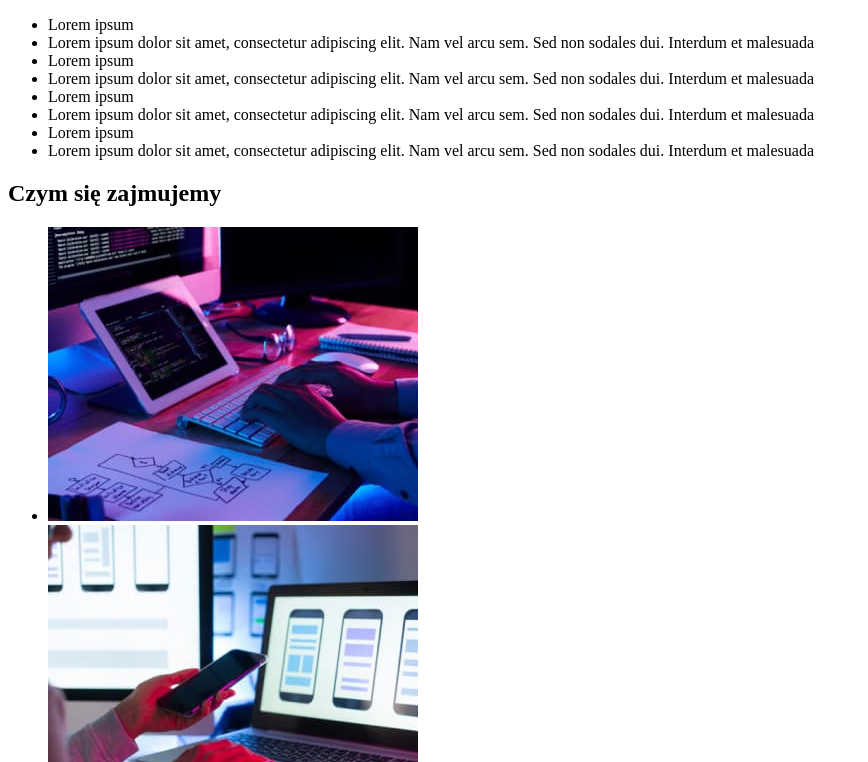
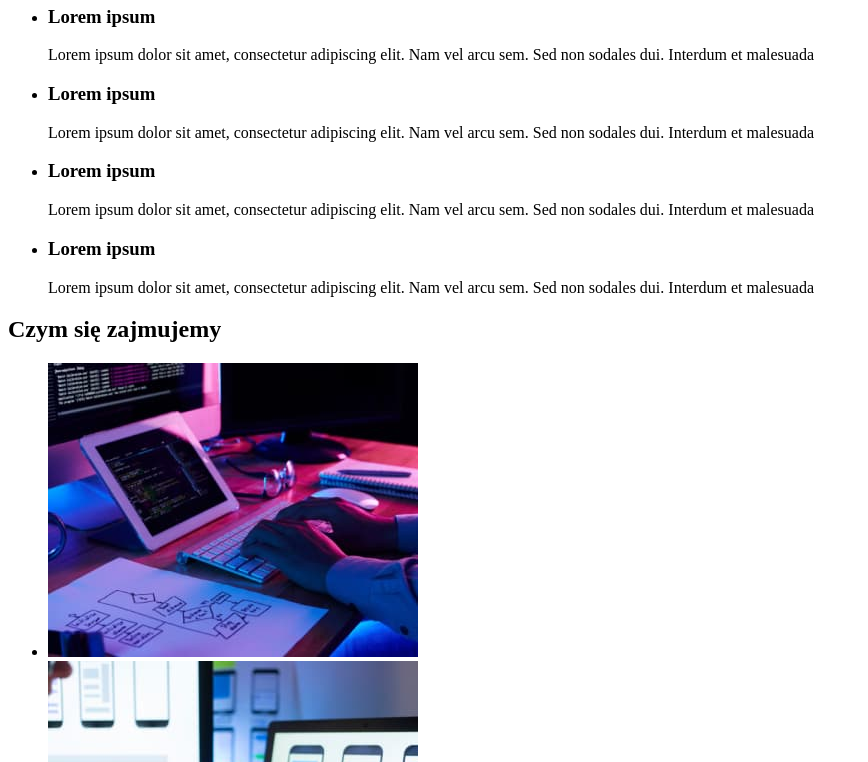
Before and after one commit to Tomasz-Gintrowski/goit-markup-hw-01, a plain HTML site: page index.html in a window 1280 px wide. Shown: the part 249-1011 px from the top of the page, without its empty margins (0-868 px from the left). Drawn offline with Linux system fonts and the light colour scheme.

Commit message:
Change added

```diff
--- a/index.html
+++ b/index.html
@@ -26,23 +26,35 @@
     </div>
     </header>
     <main>
+        <section>
         <h1>EFEKTYWNE ROZWIĄZANIA DLA BIZNESU</h1>
         <button type="button">Zamów usługę</button>
-    </main>
+        </section>
+        <section>
     <ul>
-        <li>Lorem ipsum</li>
-        <li>Lorem ipsum dolor sit amet, consectetur adipiscing elit. Nam vel arcu sem. Sed non sodales dui. Interdum et
-            malesuada</li>
-        <li>Lorem ipsum</li>
-        <li>Lorem ipsum dolor sit amet, consectetur adipiscing elit. Nam vel arcu sem. Sed non sodales dui. Interdum et
-            malesuada</li>
-        <li>Lorem ipsum</li>
-        <li>Lorem ipsum dolor sit amet, consectetur adipiscing elit. Nam vel arcu sem. Sed non sodales dui. Interdum et
-            malesuada</li>
-        <li>Lorem ipsum</li>
-        <li>Lorem ipsum dolor sit amet, consectetur adipiscing elit. Nam vel arcu sem. Sed non sodales dui. Interdum et
-            malesuada</li>
+        <li>
+            <h3>Lorem ipsum</h3>
+                <p>Lorem ipsum dolor sit amet, consectetur adipiscing elit. Nam vel arcu sem. Sed non sodales dui. Interdum et
+            malesuada</p>
+        </li>
+        <li>
+            <h3>Lorem ipsum</h3>
+                <p>Lorem ipsum dolor sit amet, consectetur adipiscing elit. Nam vel arcu sem. Sed non sodales dui. Interdum et
+            malesuada</p>
+        </li>
+        <li>
+            <h3>Lorem ipsum</h3>
+                <p>Lorem ipsum dolor sit amet, consectetur adipiscing elit. Nam vel arcu sem. Sed non sodales dui. Interdum et
+            malesuada</p>
+        </li>
+        <li>
+            <h3>Lorem ipsum</h3>
+                <p>Lorem ipsum dolor sit amet, consectetur adipiscing elit. Nam vel arcu sem. Sed non sodales dui. Interdum et
+            malesuada</p>
+        </li>
     </ul>
+        </section>
+        <section>
     <h2>Czym się zajmujemy</h2>
     <ul>
         <li>
@@ -69,6 +81,8 @@
             />
             </li>
     </ul>
+        </section>
+        <section>
     <h2>Nasz zespół</h2>
     <ul>
         <li>
@@ -124,16 +138,25 @@
             </figure>
         </li>
     </ul>
+        </section>
+</main>
     <footer>
+        <ul>
+            <li>
         <a href="text">WebStudio</a>
+            </li>
+            <li>
         <address>
-            m.Warszaw, Aleje Jerozolimskie 21
+            m.Warszawa, Aleje Jerozolimskie 21
         </address>
+            </li>
+            <li>
         <address>
             <a href="mailto:info@example.com">info@example.com</a>
             <a href="tel:+48111111111">+48 111 111 111</a>
         </address>
+            </li>
+        </ul>
     </footer>
-
 </body>
 </html>
```
